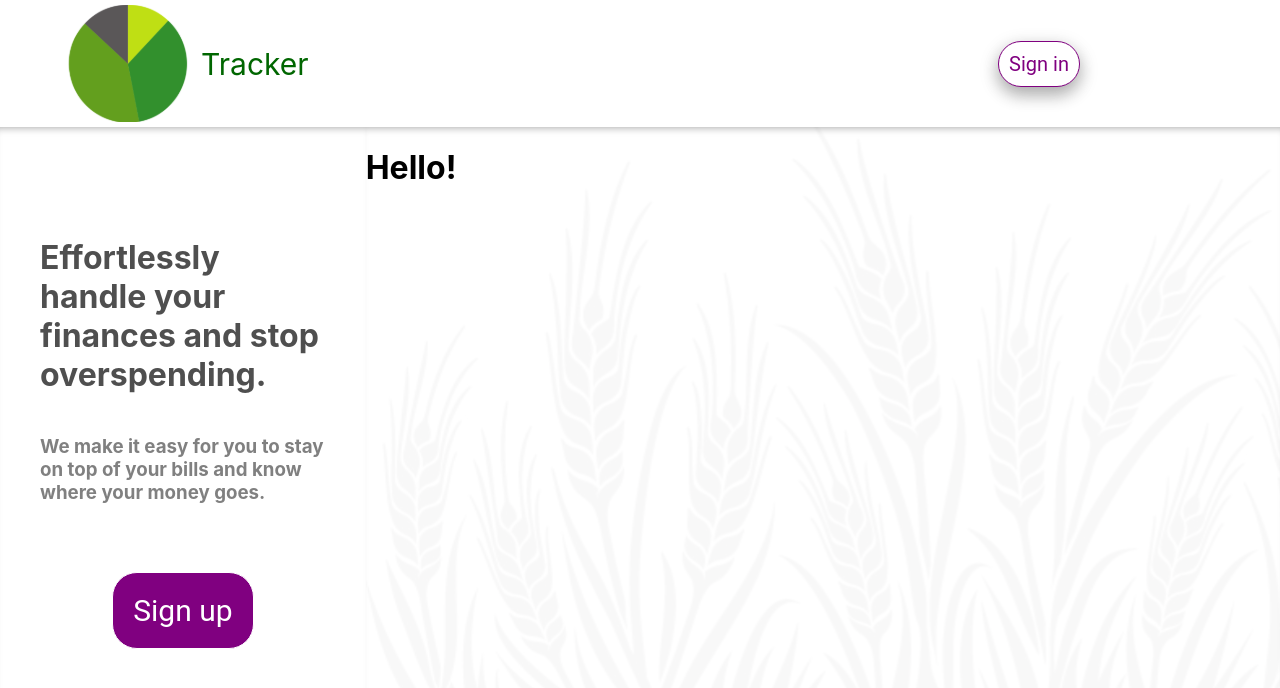
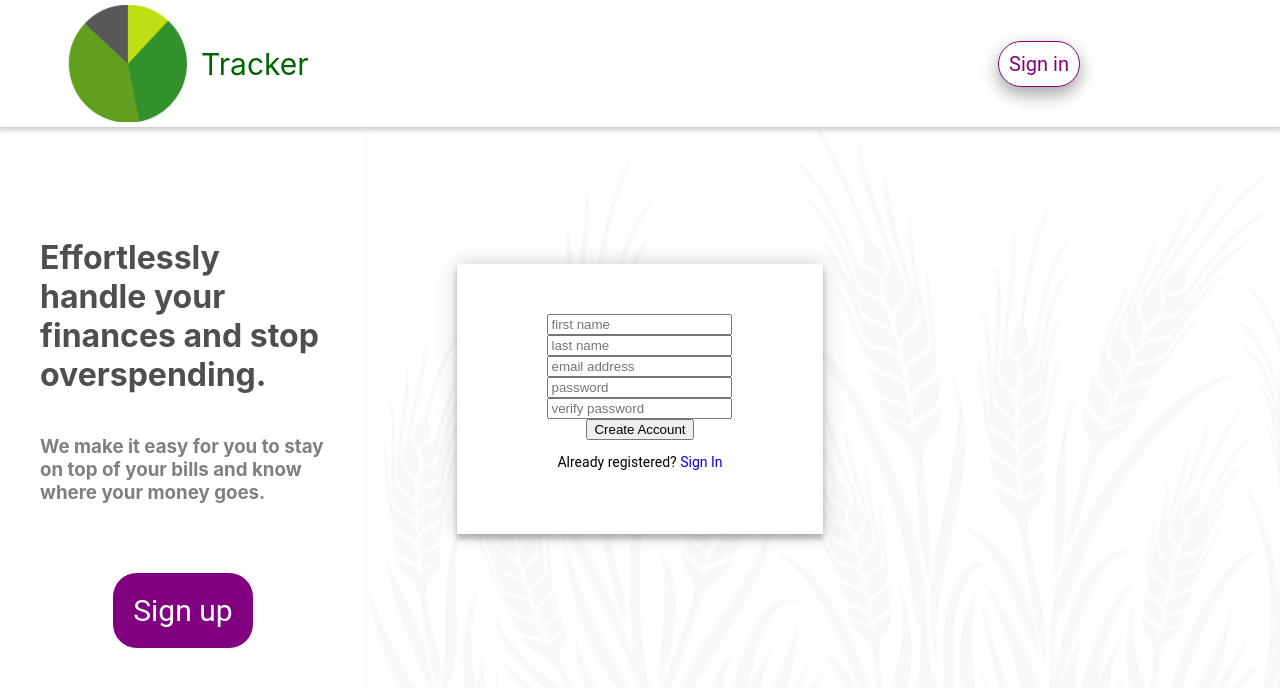
Before and after one commit to MartinZugs/Expense-Tracker, a React (Create React App) app in the folder my-app/: page /#/signUp in a window 1280 px wide. Shown: the top 688 px of the page. Built offline with nearby package versions, Linux system fonts and the light colour scheme.

Commit message:
corrected some errors in SignUp.js and Home.js and did some work towards a signup form.

```diff
--- a/my-app/src/App.css
+++ b/my-app/src/App.css
@@ -71,7 +71,6 @@ img{
   background-repeat: no-repeat;
   background-size:     cover;
 
-
 }
 
 .footer {
--- a/my-app/src/components/Home.js
+++ b/my-app/src/components/Home.js
@@ -4,12 +4,13 @@ import Button from "./Button";
 import {HashRouter, Route} from "react-router-dom";
 import { Link } from "react-router-dom";
 import SignUp from "../content/SignUp";
+
 class Home extends Component {
     render() {
         return (
             <HashRouter>
                <div className="container">
-                   <Link exact to="/"> <div className="logo">
+                   <Link exact={"true"} to="/"> <div className="logo">
                         <img src={logo} alt="Logo" />
                         <div className="businessName">Tracker</div>
                    </div></Link>
@@ -35,7 +36,6 @@ class Home extends Component {
                         >Sign up</Button></Link>
                     </div>
                     <div className="content">
-
                         <Route path="/signUp" component={SignUp}/>
                     </div>
                     <div className="footer"></div>
--- a/my-app/src/content/SignUp.js
+++ b/my-app/src/content/SignUp.js
@@ -1,10 +1,24 @@
 import React, { Component } from 'react';
+import "./signUp.css"
 class SignUp extends Component {
     render() {
         return (
-            <div>
 
-                <h1>Hello!</h1>
+            <div className="formContainer">
+
+             <div className="sign-up_form">
+                 <div className="text-container">
+                     <input type="text" placeholder="first name"/>
+                     <input type="text" placeholder="last name"/>
+                     <input type="text" placeholder="email address"/>
+                     <input type="password" placeholder="password"/>
+                     <input type="password" placeholder="verify password"/>
+
+                     <button>Create Account</button>
+                     <p className="message">Already registered? <a href="#">Sign In</a></p>
+
+                 </div>
+             </div>
 
             </div>
         )
--- /dev/null
+++ b/my-app/src/content/signUp.css
@@ -0,0 +1,14 @@
+.formContainer {
+
+
+    display: flex;
+    margin: 15% 50% 15% 10%;
+    padding: 50px;
+    background: #FFFFFF;
+    text-align: center;
+    box-shadow: 0 0 20px 0 rgba(0, 0, 0, 0.2), 0 5px 5px 0 rgba(0, 0, 0, 0.24);
+}
+.text-container{
+    font-family: "Roboto", sans-serif;
+    font-size: 14px;
+}
```
